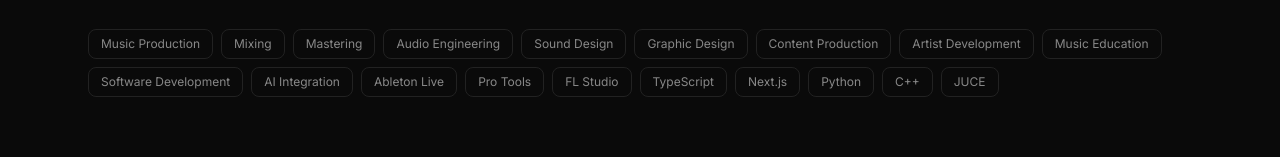
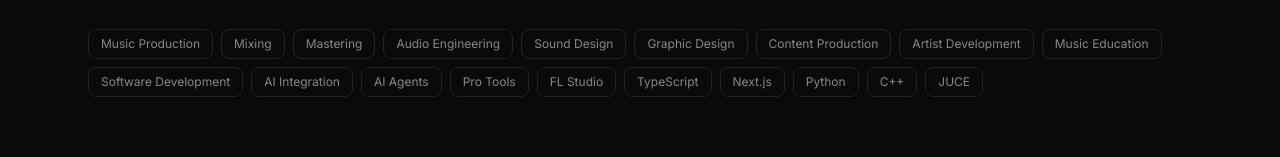
Before and after one commit to MUZIK-SOCIETY-KINGDOM/MUZIKSOCIETY.ORG, a Next.js app: page /about in a window 1280 px wide. Shown: the part 1887-2044 px from the top of the page. Built offline with nearby package versions, Linux system fonts and the light colour scheme.

Commit message:
chore: swap Ableton Live for AI Agents in skills

```diff
--- a/src/app/about/page.tsx
+++ b/src/app/about/page.tsx
@@ -21,7 +21,7 @@ const skills = [
   'Music Production', 'Mixing', 'Mastering', 'Audio Engineering',
   'Sound Design', 'Graphic Design', 'Content Production',
   'Artist Development', 'Music Education', 'Software Development',
-  'AI Integration', 'Ableton Live', 'Pro Tools', 'FL Studio',
+  'AI Integration', 'AI Agents', 'Pro Tools', 'FL Studio',
   'TypeScript', 'Next.js', 'Python', 'C++', 'JUCE',
 ]
 
```
